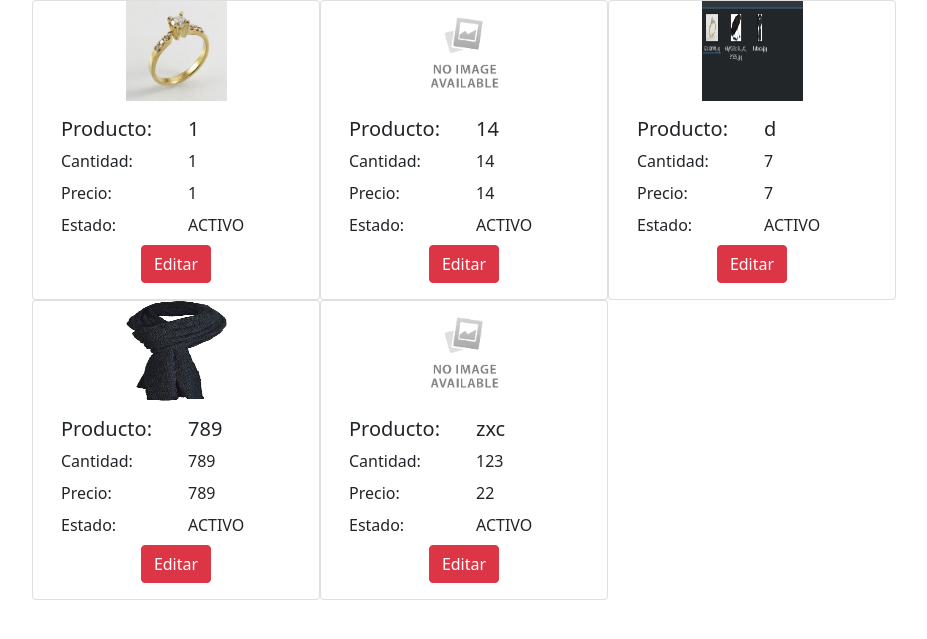
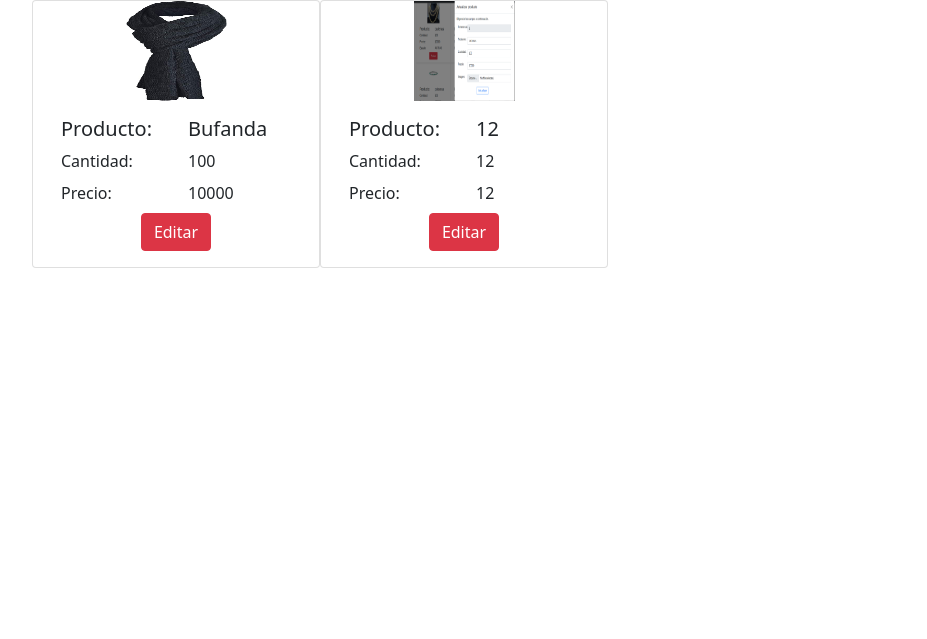
Before and after one commit to ErickSebastian1993/Inventario-Grupo-T, a Flask app: page /home in a window 1280 px wide. Shown: the part 54-693 px from the top of the page, without its empty margins (38-965 px from the left). Run offline with Flask 2, Linux system fonts and the light colour scheme; a user stored in the database is signed in; data comes from the database, SQL or seed files in the repository; both versions use the stored data as it was after the commit; some libraries are stand-ins or nearby versions.

Commit message:
Estado full

```diff
--- a/app.py
+++ b/app.py
@@ -51,22 +51,21 @@ def home():
             insertar_usuario(usuario.name.data,usuario.email.data,usuario.user.data,usuario.password.data,usuario.rol.data)
             return redirect("/home")
         if producto.enviar2.data and producto.validate():
-            estado='ACTIVO'
-            if producto.estado.data==False:
-                estado='INACTIVO'
-            # Se que no es la mejor forma pero bueno
             try:
                 if producto.imagen.data.filename!='':
-                    insertar_producto(producto.referencia.data,producto.producto.data,producto.precio.data,producto.cantidad.data,estado,producto.imagen.data)
+                    insertar_producto(producto.referencia.data,producto.producto.data,producto.precio.data,producto.cantidad.data,producto.estado.data,producto.imagen.data)
                     filename=images.save(producto.imagen.data)
             except:
-                insertar_producto(producto.referencia.data,producto.producto.data,producto.precio.data,producto.cantidad.data,estado,'noimage.jpg')
+                insertar_producto(producto.referencia.data,producto.producto.data,producto.precio.data,producto.cantidad.data,producto.estado.data,'noimage.jpg')
 
             return redirect('/home')
         if actualizar.enviar3.data and actualizar.validate():
-            actualizar_producto(actualizar.referencia.data,actualizar.producto.data,actualizar.precio.data,actualizar.cantidad.data,actualizar.imagen.data)
-            if actualizar.imagen.data == "":
-                filename=images.save(actualizar.imagen.data)
+            actualizar_producto(actualizar.referencia.data,actualizar.producto.data,actualizar.precio.data,actualizar.cantidad.data,actualizar.estado.data,actualizar.imagen.data)
+            try:
+                if actualizar.imagen.data == "":
+                    filename=images.save(actualizar.imagen.data)
+            except:
+                pass
             return redirect('/home')
     return render_template("home.html",form=usuario,form2=producto,form3=actualizar,productos = productos)
 
--- a/db.py
+++ b/db.py
@@ -19,7 +19,7 @@ def consultar_producto(nombre):
     return producto
 
 def get_productos():
-    query = "SELECT * FROM Producto WHERE estado='ACTIVO';"
+    query = "SELECT * FROM Producto WHERE estado=1;"
     con = sql_connection()
     cursorObj = con.cursor()
     cursorObj.execute(query)
@@ -40,24 +40,27 @@ def insertar_producto(referencia,nombre,precio,cantidad,estado,imagen):
     con.commit()
     con.close()
 
-def actualizar_producto(referencia,nombre,precio,cantidad,imagen):
+def actualizar_producto(referencia,nombre,precio,cantidad,estado,imagen):
     tprecio=str(precio)
     tcantidad=str(cantidad)
-    if imagen.filename=='':
-        query = "UPDATE Producto SET referencia = ?, nombre = ?, precio = ?, cantidad = ? WHERE referencia = ?;"
+    try:
+        if imagen.filename!='':
+            resimagen='../static/img/'+imagen.filename
+            query = "UPDATE Producto SET referencia = ?, nombre = ?, precio = ?, cantidad = ?,estado=?, imagen = ? WHERE referencia = ?;"
+            con = sql_connection()
+            cursorObj = con.cursor()
+            cursorObj.execute(query,(referencia,nombre,tprecio,tcantidad,estado,resimagen,referencia))
+            con.commit()
+            con.close()
+
+    except:
+        query = "UPDATE Producto SET referencia = ?, nombre = ?, precio = ?, cantidad = ?, estado=? WHERE referencia = ?;"
         con = sql_connection()
         cursorObj = con.cursor()
-        cursorObj.execute(query,(referencia,nombre,tprecio,tcantidad,referencia))
+        cursorObj.execute(query,(referencia,nombre,tprecio,tcantidad,estado,referencia))
         con.commit()
         con.close()
-    else:
-        resimagen='../static/img/'+imagen.filename
-        query = "UPDATE Producto SET referencia = ?, nombre = ?, precio = ?, cantidad = ?, imagen = ? WHERE referencia = ?;"
-        con = sql_connection()
-        cursorObj = con.cursor()
-        cursorObj.execute(query,(referencia,nombre,tprecio,tcantidad,resimagen,referencia))
-        con.commit()
-        con.close()
+
 
 
 def insertar_usuario(nombre,correo,usuario,password,rol):
--- a/forms.py
+++ b/forms.py
@@ -61,6 +61,7 @@ class FormularioActualizarAdmin(FlaskForm):
     producto=StringField('Producto',[validators.DataRequired(message="Por favor completa con el nombre del producto")])
     cantidad=StringField('Cantidad')
     precio=StringField('Precio')
+    estado=BooleanField('Estado',default="checked")
     imagen=FileField('Imagen')
     enviar3=SubmitField('Actualizar')
 
--- a/templates/home.html
+++ b/templates/home.html
@@ -76,18 +76,9 @@
               <p class="card-text">{{producto[2]}}</p>
             </div>
           </div>
-          <div class="row">
-            <div class="col-sm-6">
-              <label for="">Estado:</label>
-            </div>
-            <div class="col-sm-6">
-              <p class="card-text">{{producto[4]}}</p>
-            </div>
-          </div>
           <div class="text-center">
             <!--No di con el truco para pasarle todo el objeto-->
-            <a class="btn btn-danger" onclick="actualizarProducto('{{producto[0]}}','{{producto[1]}}','{{producto[2]}}','{{producto[3]}}')">Editar</a>
-            <!-- <a class="btn btn-danger" data-bs-toggle="modal" data-bs-target="#exampleModal3" >Editar</a> -->
+            <a class="btn btn-danger" onclick="actualizarProducto('{{producto[0]}}','{{producto[1]}}','{{producto[2]}}','{{producto[3]}}','{{producto[4]}}')">Editar</a>
           </div>
         </div>
       </div>
@@ -324,6 +315,17 @@
                         </div>
                       </div>
                       <div class="row">
+                        <label for="estado3" class="col-sm-2 form-label">Estado: </label>
+                        <div class="col-sm-10">
+                          {{form3.estado(id="estado3")}}
+                          {% if form3.estado.errors %}
+                          {% for error in form3.estado.errors %}
+                          <span style="color: red;">{{ error }}</span><br>
+                          {% endfor %}
+                          {% else %}<br>{% endif %}
+                        </div>
+                      </div>
+                      <div class="row">
                         <label for="imagen3" class="col-sm-2 form-label">Imagen:</label>
                         <div class="col-sm-10">
                           {{form3.imagen(class="form-control",id="imagen3")}}
@@ -407,12 +409,17 @@
           {% endif %}
           <script>
             //<!-- <a class="btn btn-danger" data-bs-toggle="modal" data-bs-target="#exampleModal3" >Editar</a> -->
-            function actualizarProducto(referencia,nombre,precio,cantidad) {
+            function actualizarProducto(referencia,nombre,precio,cantidad,estado) {
               var actualizarModal=new bootstrap.Modal(document.getElementById('exampleModal3'),{})
+              var aux=true
+              if(estado=='INACTIVO'){
+                aux=false
+              }
               document.getElementById("txtReferencia3").value=referencia
               document.getElementById("txtNomProducto3").value=nombre
               document.getElementById("txtCantidad3").value=cantidad
               document.getElementById("txtPrecio3").value=precio
+              document.getElementById("estado3").value=aux
               actualizarModal.show()
             }
           </script>
```
Also changed, not shown: Inventario.db.
